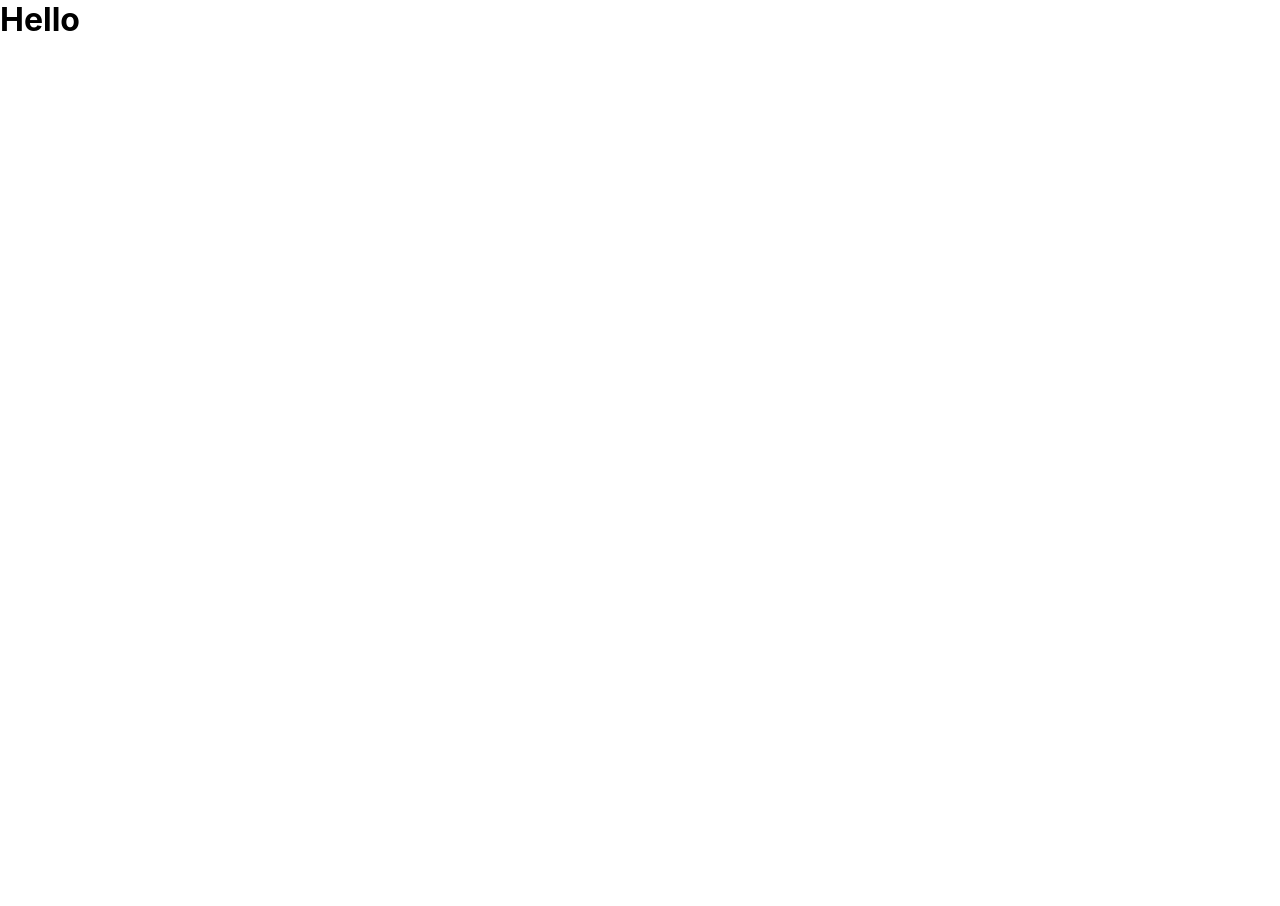
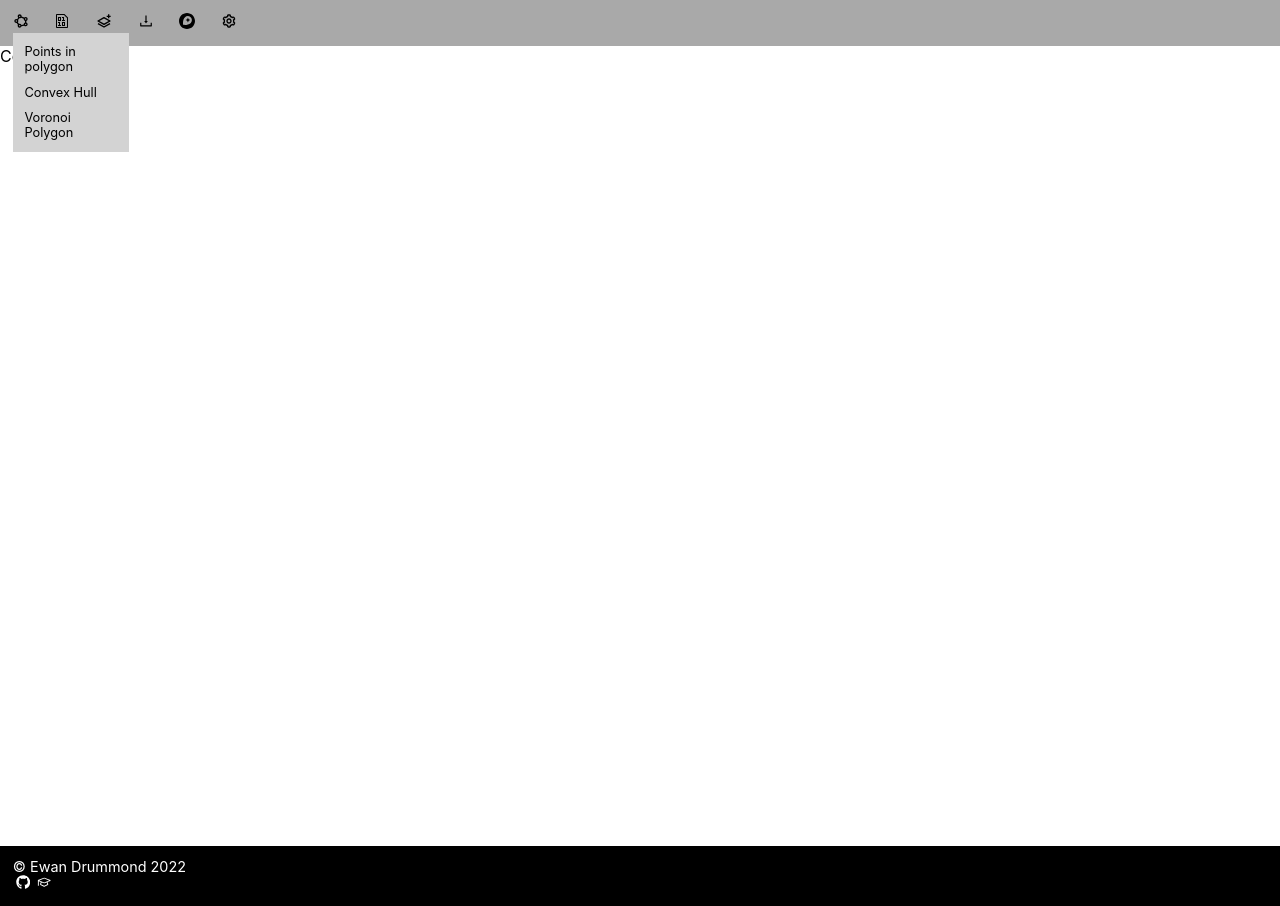
Before and after one commit to edrumm/gis, a React (Create React App) app in the folder client/: page / in a window 1280 px wide. Before the commit the page ends 800 px from the top, so only its background shows below. Built offline with nearby package versions, Linux system fonts and the light colour scheme.

Commit message:
sizing content

```diff
--- a/client/src/App.js
+++ b/client/src/App.js
@@ -6,6 +6,7 @@ import NotFound from './pages/notFound';
 import './App.css';
 
 // https://opensource.com/article/21/3/react-app-hooks
+// https://www.techomoro.com/how-to-create-a-multi-page-website-with-react-in-5-minutes/
 
 function App() {
   return (
--- a/client/src/pages/display.jsx
+++ b/client/src/pages/display.jsx
@@ -1,9 +1,12 @@
 import React from "react";
+import Footer from './../components/footer';
+import Navbar from './../components/navbar';
 
 const Display = () => {
     return (
         <>
-            <h1>Display</h1>
+            <Navbar/>
+            <Footer/>
         </>
     )
 };
--- a/client/src/pages/landing.jsx
+++ b/client/src/pages/landing.jsx
@@ -1,9 +1,16 @@
 import React from "react";
+import Footer from './../components/footer';
+import Navbar from './../components/navbar';
+import './style/content.css'
 
 const Landing = () => {
     return (
         <>
-            <h1>Hello</h1>
+            <Navbar/>
+            <div className="content">
+                Content
+            </div>
+            <Footer/>
         </>
     )
 };
--- /dev/null
+++ b/client/src/pages/style/content.css
@@ -0,0 +1,9 @@
+* {
+    margin: 0;
+    padding: 0;
+}
+
+.content {
+    /* width: 100vw; */
+    height: 100vh;
+}
```
